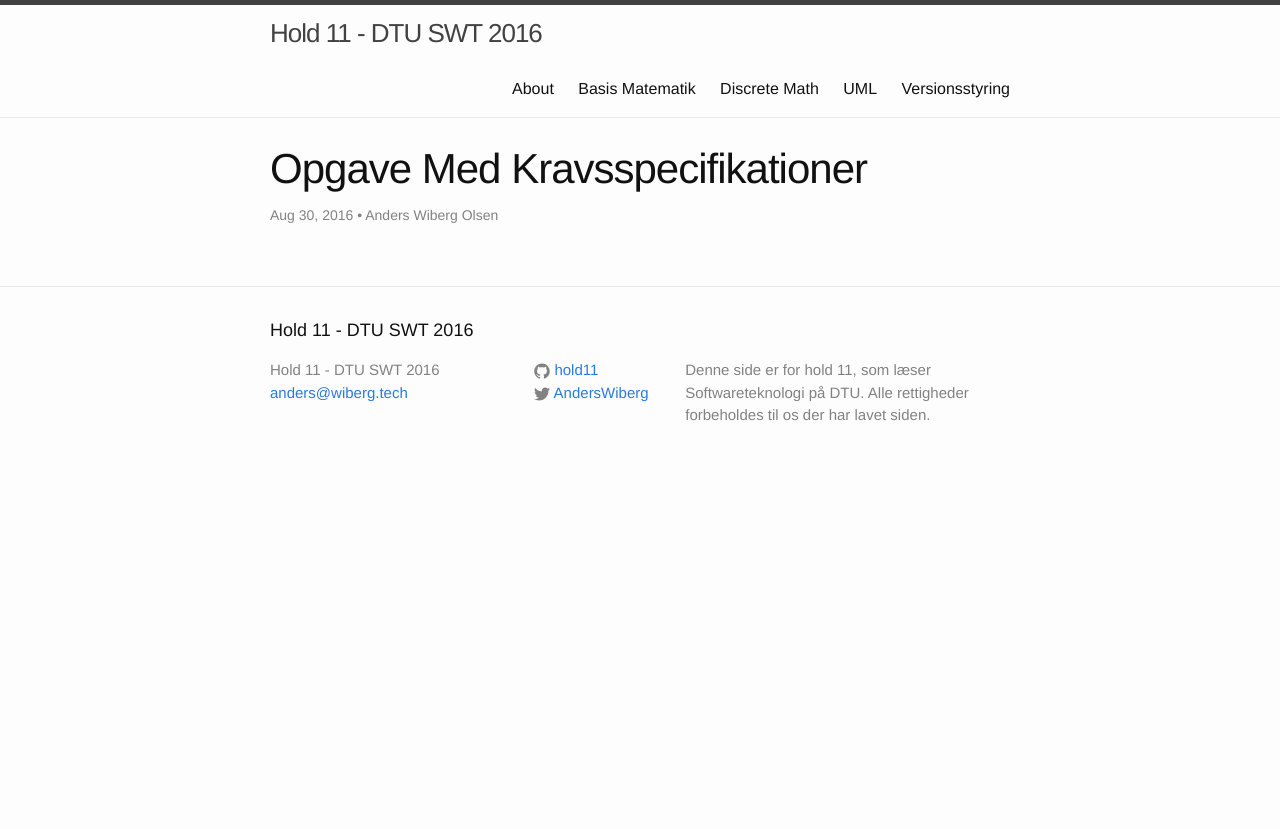
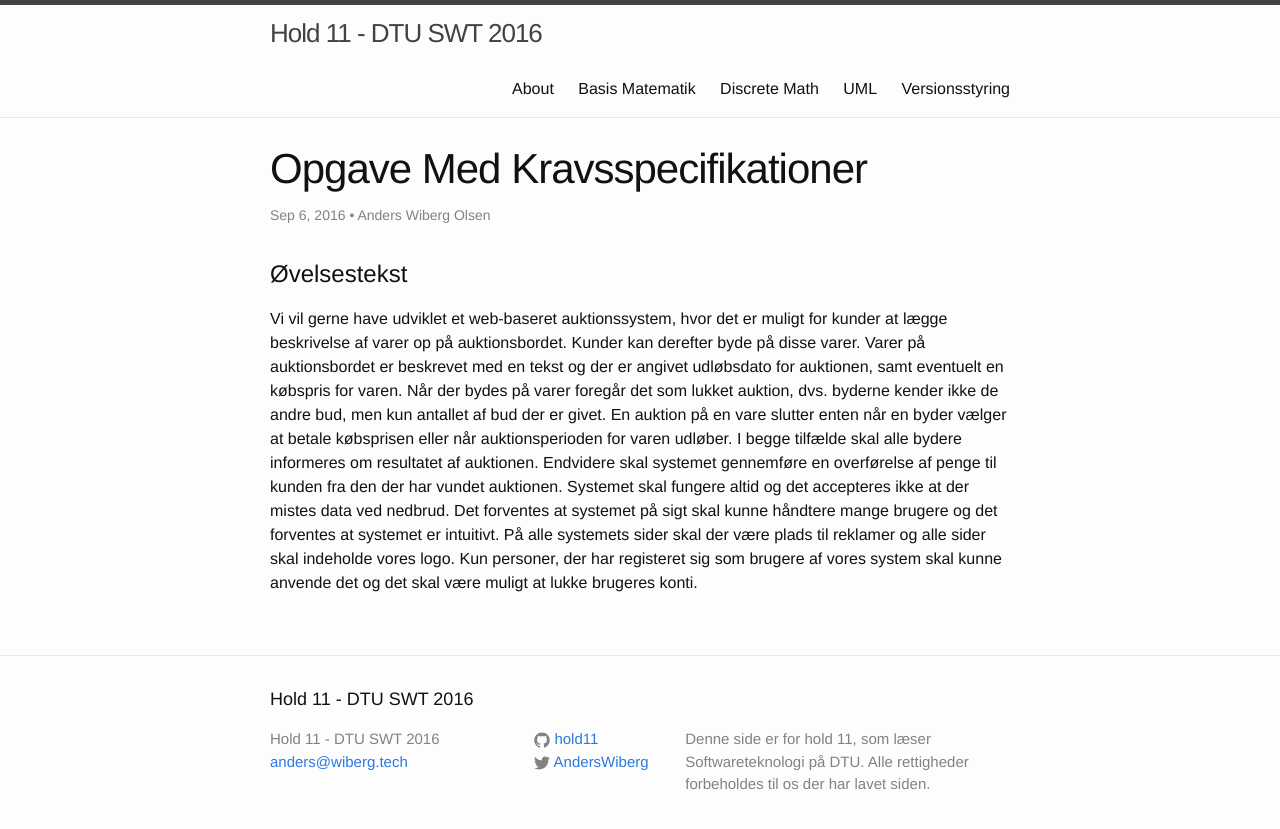
Before and after one commit to hold11/hold11, a Jekyll site: the page built from _posts/2016-09-06-opgave-kravsspecifikation.md, in a window 1280 px wide. Shown: the top 829 px of the page. Built offline with Jekyll 4.4.1, drawn with Linux system fonts in a browser that asks for light colours.

Commit message:
Øvelsestekst

```diff
--- a/_posts/2016-09-06-opgave-kravsspecifikation.md
+++ b/_posts/2016-09-06-opgave-kravsspecifikation.md
@@ -2,6 +2,10 @@
 layout: post
 title: Opgave Med Kravsspecifikationer
 author: Anders Wiberg Olsen
-date: '2016-08-30 13:00:00 +0200'
+date: '2016-09-06 15:00:00 +0200'
 categories: UML
 ---
+
+# Øvelsestekst
+
+Vi vil gerne have udviklet et web-baseret auktionssystem, hvor det er muligt for kunder at lægge beskrivelse af varer op på auktionsbordet. Kunder kan derefter byde på disse varer. Varer på auktionsbordet er beskrevet med en tekst og der er angivet udløbsdato for auktionen, samt eventuelt en købspris for varen. Når der bydes på varer foregår det som lukket auktion, dvs. byderne kender ikke de andre bud, men kun antallet af bud der er givet. En auktion på en vare slutter enten når en byder vælger at betale købsprisen eller når auktionsperioden for varen udløber. I begge tilfælde skal alle bydere informeres om resultatet af auktionen. Endvidere skal systemet gennemføre en overførelse af penge til kunden fra den der har vundet auktionen. Systemet skal fungere altid og det accepteres ikke at der mistes data ved nedbrud. Det forventes at systemet på sigt skal kunne håndtere mange brugere og det forventes at systemet er intuitivt. På alle systemets sider skal der være plads til reklamer og alle sider skal indeholde vores logo. Kun personer, der har registeret sig som brugere af vores system skal kunne anvende det og det skal være muligt at lukke brugeres konti.
```
Also changed, not shown: _posts/2016-09-06-kravsspecifikationer.md (+1 -1 lines).
